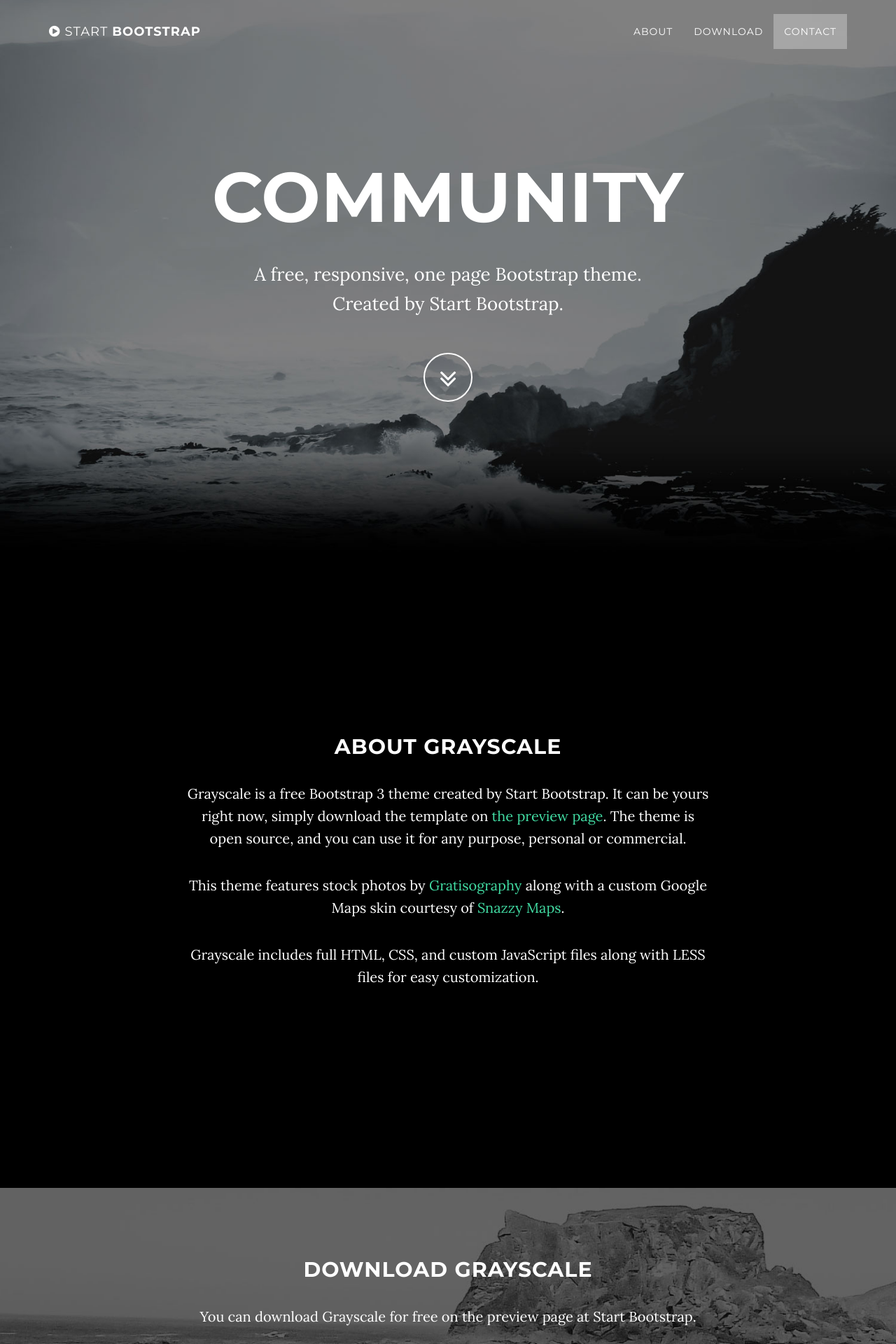
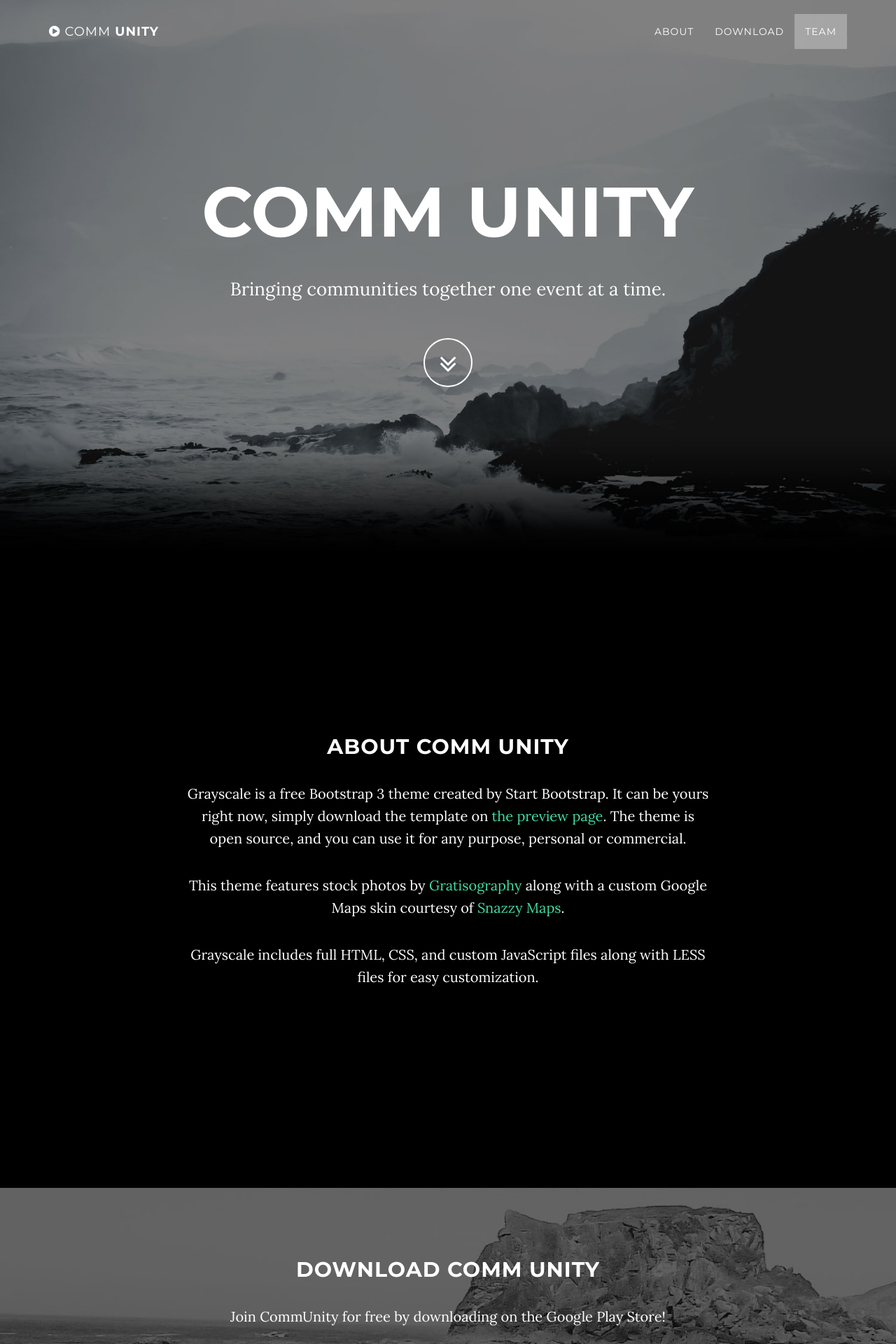
Before and after one commit to BrandonTang/commUnity, a Flask app: page / in a window 1280 px wide. Shown: the top 1920 px of the page at 70% size. Run offline with Flask 2, Linux system fonts and the light colour scheme; some libraries are stand-ins or nearby versions.

Commit message:
Updated HTML on main page

```diff
--- a/templates/index.html
+++ b/templates/index.html
@@ -9,7 +9,7 @@
     <meta name="description" content="">
     <meta name="author" content="">
 
-    <title>Grayscale - Start Bootstrap Theme</title>
+    <title>CommUnity - Home</title>
 
     <!-- Bootstrap Core CSS -->
     <link href="static/vendor/bootstrap/css/bootstrap.min.css" rel="stylesheet">
@@ -41,7 +41,7 @@
                     Menu <i class="fa fa-bars"></i>
                 </button>
                 <a class="navbar-brand page-scroll" href="#page-top">
-                    <i class="fa fa-play-circle"></i> <span class="light">Start</span> Bootstrap
+                    <i class="fa fa-play-circle"></i> <span class="light">Comm</span> Unity
                 </a>
             </div>
 
@@ -59,7 +59,7 @@
                         <a class="page-scroll" href="#download">Download</a>
                     </li>
                     <li>
-                        <a class="page-scroll" href="#contact">Contact</a>
+                        <a class="page-scroll" href="#contact">Team</a>
                     </li>
                 </ul>
             </div>
@@ -74,9 +74,8 @@
             <div class="container">
                 <div class="row">
                     <div class="col-md-8 col-md-offset-2">
-                        <h1 class="brand-heading">Community</h1>
-                        <p class="intro-text">A free, responsive, one page Bootstrap theme.
-                            <br>Created by Start Bootstrap.</p>
+                        <h1 class="brand-heading">Comm Unity</h1>
+                        <p class="intro-text">Bringing communities together one event at a time.</p>
                         <a href="#about" class="btn btn-circle page-scroll">
                             <i class="fa fa-angle-double-down animated"></i>
                         </a>
@@ -90,7 +89,7 @@
     <section id="about" class="container content-section text-center">
         <div class="row">
             <div class="col-lg-8 col-lg-offset-2">
-                <h2>About Grayscale</h2>
+                <h2>About Comm Unity</h2>
                 <p>Grayscale is a free Bootstrap 3 theme created by Start Bootstrap. It can be yours right now, simply download the template on <a href="http://startbootstrap.com/template-overviews/grayscale/">the preview page</a>. The theme is open source, and you can use it for any purpose, personal or commercial.</p>
                 <p>This theme features stock photos by <a href="http://gratisography.com/">Gratisography</a> along with a custom Google Maps skin courtesy of <a href="http://snazzymaps.com/">Snazzy Maps</a>.</p>
                 <p>Grayscale includes full HTML, CSS, and custom JavaScript files along with LESS files for easy customization.</p>
@@ -103,8 +102,8 @@
         <div class="download-section">
             <div class="container">
                 <div class="col-lg-8 col-lg-offset-2">
-                    <h2>Download Grayscale</h2>
-                    <p>You can download Grayscale for free on the preview page at Start Bootstrap.</p>
+                    <h2>Download Comm Unity</h2>
+                    <p>Join CommUnity for free by downloading on the Google Play Store!</p>
                     <a href="http://startbootstrap.com/template-overviews/grayscale/" class="btn btn-default btn-lg">Visit Download Page</a>
                 </div>
             </div>
@@ -115,7 +114,7 @@
     <section id="contact" class="container content-section text-center">
         <div class="row">
             <div class="col-lg-8 col-lg-offset-2">
-                <h2>Contact Start Bootstrap</h2>
+                <h2>Meet The Team!</h2>
                 <p>Feel free to email us to provide some feedback on our templates, give us suggestions for new templates and themes, or to just say hello!</p>
                 <p><a href="mailto:feedback@startbootstrap.com">feedback@startbootstrap.com</a>
                 </p>
@@ -140,7 +139,7 @@
     <!-- Footer -->
     <footer>
         <div class="container text-center">
-            <p>Copyright &copy; Your Website 2016</p>
+            <p>Copyright &copy; CommUnity</p>
         </div>
     </footer>
 
```
